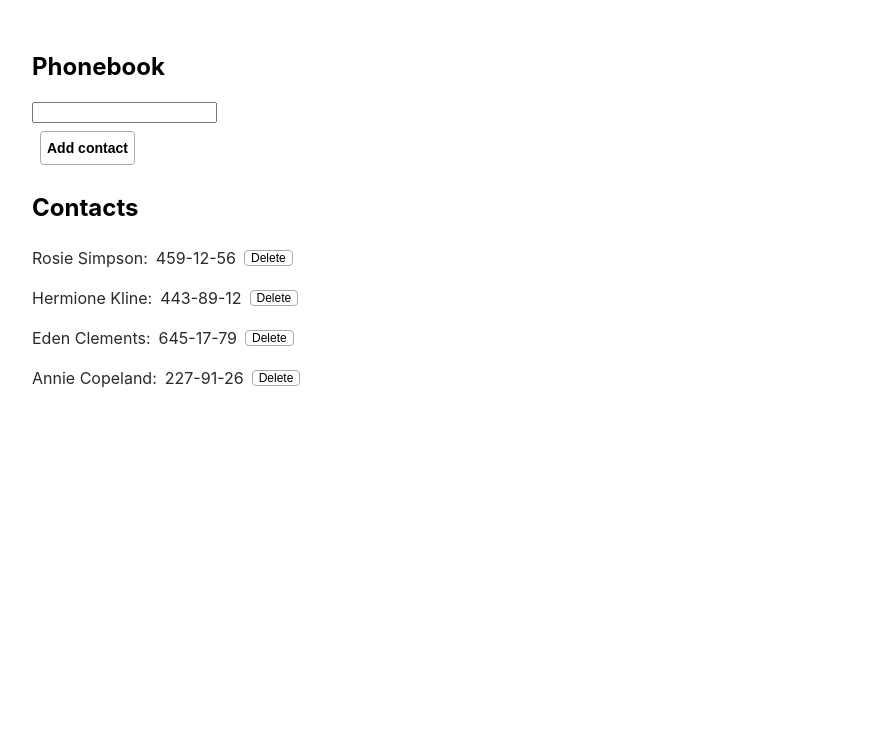
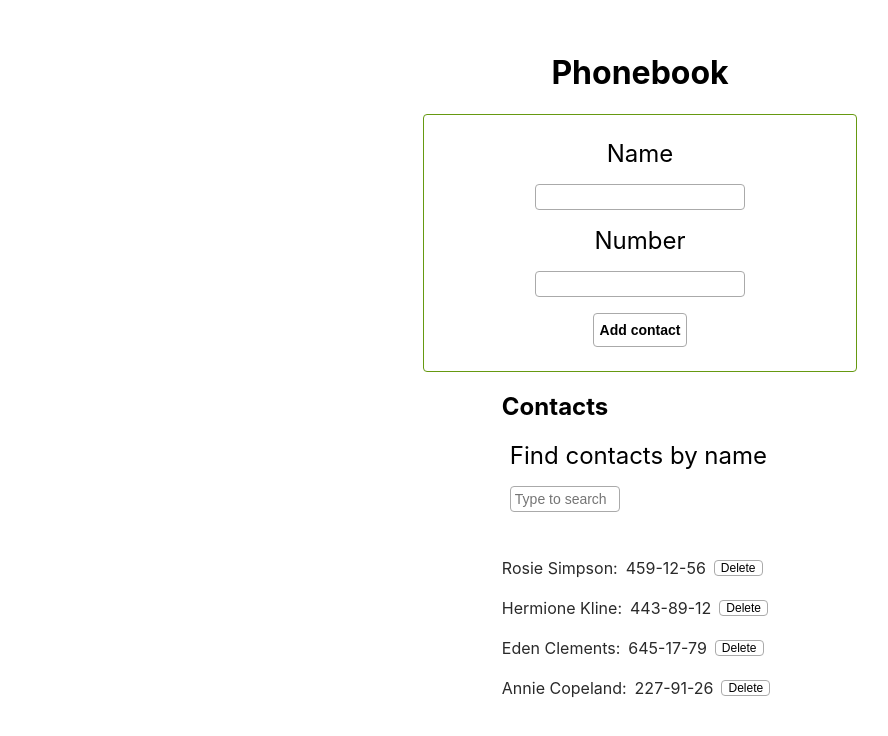
Before and after one commit to SeregikPro/goit-react-hw-02-phonebook, a React (Create React App) app: page / in a window 1280 px wide. Shown: the top 736 px of the page, without its empty margins (0-888 px from the left). Built offline with nearby package versions, Linux system fonts and the light colour scheme.

Commit message:
add all markup

```diff
--- a/src/components/App.jsx
+++ b/src/components/App.jsx
@@ -1,10 +1,11 @@
-import React from 'react';
-import { Component } from 'react';
-import Phonebook from './Phonebook';
+import React, { Component } from 'react';
+// import { nanoid } from 'nanoid';
+// import Phonebook from './Phonebook';
 import { Box } from './Box';
-import Section from './Section';
 import ContactList from './ContactList';
 import Button from './Button';
+import ContactForm from './ContactForm';
+import Filter from './Filter';
 
 class App extends Component {
   state = {
@@ -36,17 +37,27 @@ class App extends Component {
     const filteredContacts = this.filterContacts();
 
     return (
-      <Box display="flex" flexDirection="column" p={5}>
-        <Section title="Phonebook">
-          <Phonebook />
+      <Box display="flex" flexDirection="column" alignItems="center" p={5}>
+        <h1>Phonebook</h1>
+        <Box
+          width="400px"
+          textAlign="center"
+          border="normal"
+          borderColor="accent"
+          borderRadius="normal"
+          p={4}
+        >
+          <ContactForm />
           <Button type="submit">Add contact</Button>
-        </Section>
-        <Section title="Contacts">
+        </Box>
+        <Box>
+          <h2>Contacts</h2>
+          <Filter />
           <ContactList
             values={filteredContacts}
             handleDelete={this.deleteContact}
           />
-        </Section>
+        </Box>
       </Box>
     );
   }
--- a/src/components/Box.jsx
+++ b/src/components/Box.jsx
@@ -1,4 +1,18 @@
 import styled from 'styled-components';
-import { space, color, layout, flexbox } from 'styled-system';
+import {
+  space,
+  color,
+  typography,
+  layout,
+  flexbox,
+  border,
+} from 'styled-system';
 
-export const Box = styled('div')(space, color, layout, flexbox);
+export const Box = styled('div')(
+  space,
+  color,
+  typography,
+  layout,
+  flexbox,
+  border
+);
--- /dev/null
+++ b/src/components/ContactForm/ContactForm.jsx
@@ -0,0 +1,74 @@
+import { Component } from 'react';
+import PropTypes from 'prop-types';
+import { Box } from 'components/Box';
+import { Input, Title } from './ContactForm.styled';
+
+const INITIAL_VALUES = {
+  name: '',
+  number: '',
+};
+
+class ContactForm extends Component {
+  state = { ...INITIAL_VALUES };
+
+  static propTypes = {
+    onSubmit: PropTypes.func.isRequired,
+    checkDuplicates: PropTypes.func.isRequired,
+  };
+
+  handleChange = e => {
+    const { name, value } = e.target;
+    this.setState({ [name]: value });
+  };
+
+  handleSubmit = e => {
+    const { onSubmit, checkDuplicates } = this.props;
+    const { name } = this.state;
+    e.preventDefault();
+
+    if (checkDuplicates(name)) {
+      return;
+    }
+
+    onSubmit({ ...this.state });
+    this.reset();
+  };
+
+  reset = () => {
+    this.setState({ ...INITIAL_VALUES });
+  };
+
+  render() {
+    const { name, number } = this.state;
+    return (
+      <Box>
+        <Box display="flex" flexDirection="column" alignItems="center">
+          <Title>Name</Title>
+          <Input
+            type="text"
+            name="name"
+            value={name}
+            onChange={this.handleChange}
+            pattern="^[a-zA-Zа-яА-Я]+(([' -][a-zA-Zа-яА-Я ])?[a-zA-Zа-яА-Я]*)*$"
+            title="Name may contain only letters, apostrophe, dash and spaces. For example Adrian, Jacob Mercer, Charles de Batz de Castelmore d'Artagnan"
+            required
+          />
+        </Box>
+        <Box display="flex" flexDirection="column" alignItems="center">
+          <Title>Number</Title>
+          <Input
+            type="tel"
+            name="number"
+            value={number}
+            onChange={this.handleChange}
+            pattern="\+?\d{1,4}?[-.\s]?\(?\d{1,3}?\)?[-.\s]?\d{1,4}[-.\s]?\d{1,4}[-.\s]?\d{1,9}"
+            title="Phone number must be digits and can contain spaces, dashes, parentheses and can start with +"
+            required
+          />
+        </Box>
+      </Box>
+    );
+  }
+}
+
+export default ContactForm;
--- /dev/null
+++ b/src/components/ContactForm/ContactForm.styled.js
@@ -0,0 +1,20 @@
+import styled from 'styled-components';
+
+export const Title = styled.p`
+  font-size: ${p => p.theme.fontSizes.l};
+  margin: ${p => p.theme.space[3]}px;
+`;
+
+export const Input = styled.input`
+  width: 200px;
+  margin: ${p => p.theme.space[3]}px;
+  padding: ${p => p.theme.space[2]}px;
+  font-size: ${p => p.theme.fontSizes.s};
+  border: 1px solid ${p => p.theme.colors.muted};
+  border-radius: ${p => p.theme.radii.normal};
+
+  :hover {
+    border: 1px solid ${p => p.theme.colors.background};
+    border-bottom: 1px solid ${p => p.theme.colors.primary};
+  }
+`;
--- /dev/null
+++ b/src/components/ContactForm/index.js
@@ -0,0 +1 @@
+export { default } from './ContactForm';
--- /dev/null
+++ b/src/components/Filter/Filter.jsx
@@ -0,0 +1,19 @@
+import PropTypes from 'prop-types';
+import { Box } from 'components/Box';
+import { Input, Title } from './Filter.styled';
+
+const Filter = ({ value, onChange }) => {
+  return (
+    <Box mb={5}>
+      <Title>Find contacts by name</Title>
+      <Input value={value} onChange={onChange} placeholder="Type to search" />
+    </Box>
+  );
+};
+
+export default Filter;
+
+Filter.propTypes = {
+  value: PropTypes.string.isRequired,
+  onChange: PropTypes.func.isRequired,
+};
--- /dev/null
+++ b/src/components/Filter/Filter.styled.js
@@ -0,0 +1,20 @@
+import styled from 'styled-components';
+
+export const Title = styled.p`
+  font-size: ${p => p.theme.fontSizes.l};
+  margin: ${p => p.theme.space[3]}px;
+`;
+
+export const Input = styled.input`
+  width: 100px;
+  margin: ${p => p.theme.space[3]}px;
+  padding: ${p => p.theme.space[2]}px;
+  font-size: ${p => p.theme.fontSizes.s};
+  border: 1px solid ${p => p.theme.colors.muted};
+  border-radius: ${p => p.theme.radii.normal};
+
+  :hover {
+    border: 1px solid ${p => p.theme.colors.background};
+    border-bottom: 1px solid ${p => p.theme.colors.primary};
+  }
+`;
--- /dev/null
+++ b/src/components/Filter/index.js
@@ -0,0 +1 @@
+export { default } from './Filter';
--- a/src/theme.js
+++ b/src/theme.js
@@ -19,7 +19,7 @@ export const theme = {
     xs: '12px',
     s: '14px',
     m: '16px',
-    l: '32px',
+    l: '24px',
     xl: '64px',
   },
   fontWeights: {
```
